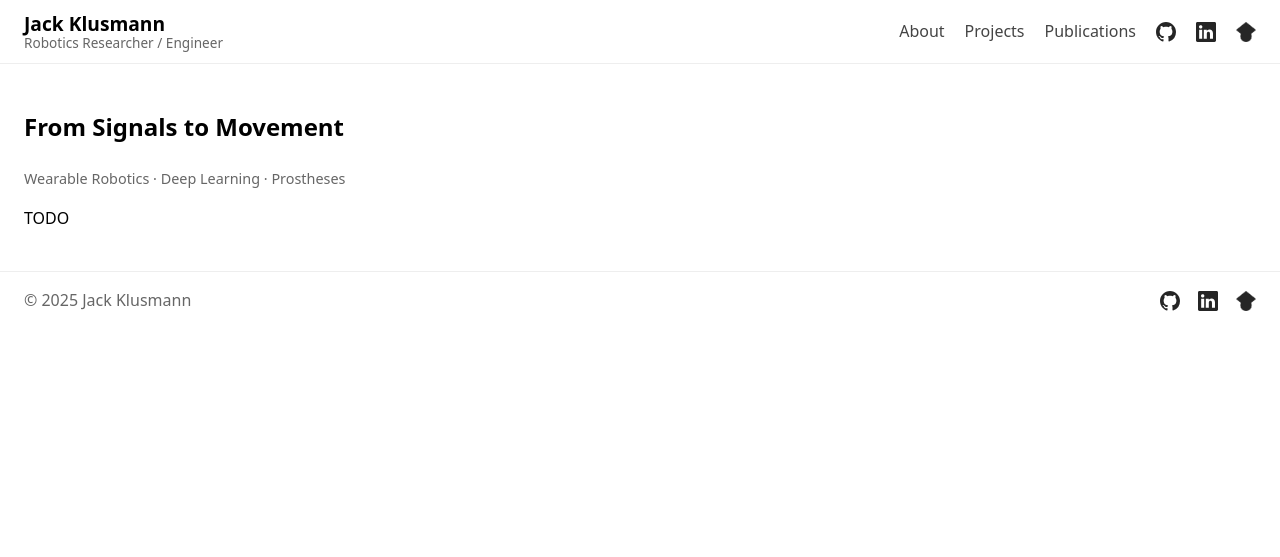
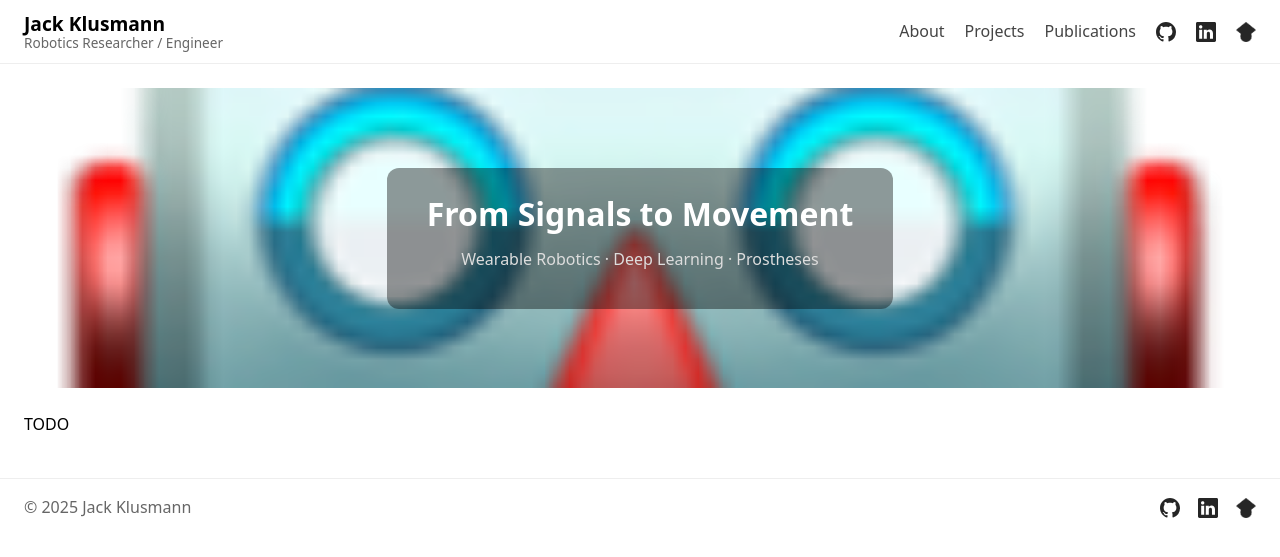
Before and after one commit to Jack-Klusmann/jack-klusmann.github.io, a Jekyll site: the page built from _projects/from_signals_to_movement.md, in a window 1280 px wide. Shown: the top 557 px of the page. Built offline with Jekyll 4.4.1, drawn with Linux system fonts in a browser that asks for light colours.

Commit message:
Added title image

```diff
--- a/_layouts/project.html
+++ b/_layouts/project.html
@@ -1,12 +1,15 @@
 ---
 layout: default
 ---
+
+<div class="project-hero" style="background-image: url('{{ page.hero }}');">
+  <div class="overlay">
+    <h1>{{ page.title }}</h1>
+    {%- if page.tags %}<p class="tags">{{ page.tags | join: ' · ' }}</p>{% endif %}
+  </div>
+</div>
+
 <article class="project">
-  <h1>{{ page.title }}</h1>
-  {%- if page.tags %}<p class="tags">{{ page.tags | join: ' · ' }}</p>{% endif %}
-  {%- if page.hero %}
-    <!-- <img class="hero" src="{{ page.hero | relative_url }}" alt=""> -->
-  {%- endif %}
   {{ content }}
 
   {%- if page.links %}
--- a/assets/css/style.css
+++ b/assets/css/style.css
@@ -232,3 +232,37 @@ body {
   font-size: 0.9rem;
   color: #555;
 }
+
+/* ----- Project Hero ----- */
+
+.project-hero {
+  position: relative;
+  width: 100%;
+  height: 300px;
+  background-size: cover;
+  background-position: center;
+  border-radius: 14px;
+  margin-bottom: 24px;
+  display: flex;
+  align-items: center;
+  justify-content: center;
+}
+
+.project-hero .overlay {
+  background: rgba(0,0,0,0.4);
+  padding: 20px 40px;
+  border-radius: 12px;
+  text-align: center;
+}
+
+.project-hero h1 {
+  color: #fff;
+  font-size: 2rem;
+  margin: 0;
+}
+
+.project-hero .tags {
+  color: #ddd;
+  margin-top: 8px;
+  font-size: 1rem;
+}
```
Also changed, not shown: _projects/maintaining_digital_twins_with_ar.md (+2 -2 lines).
